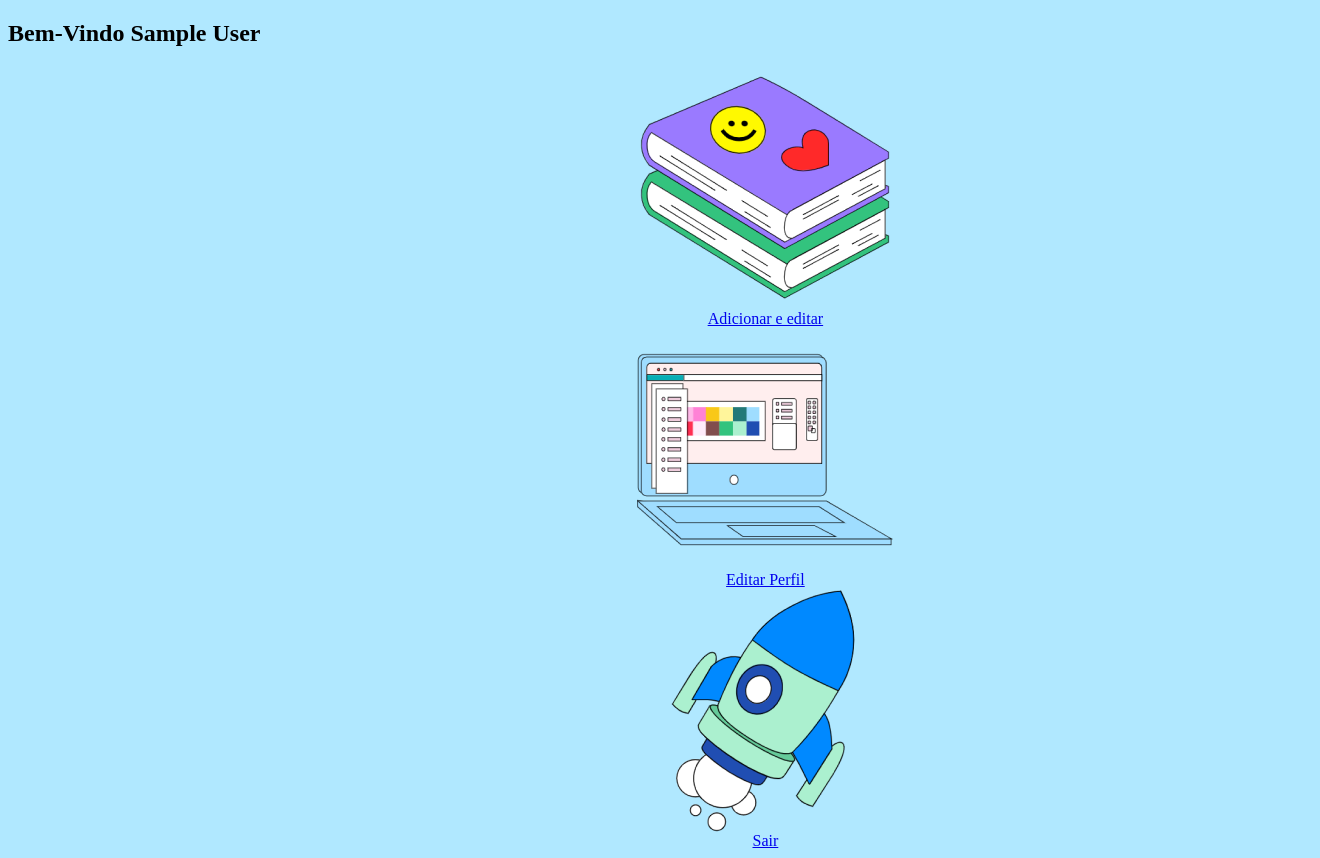
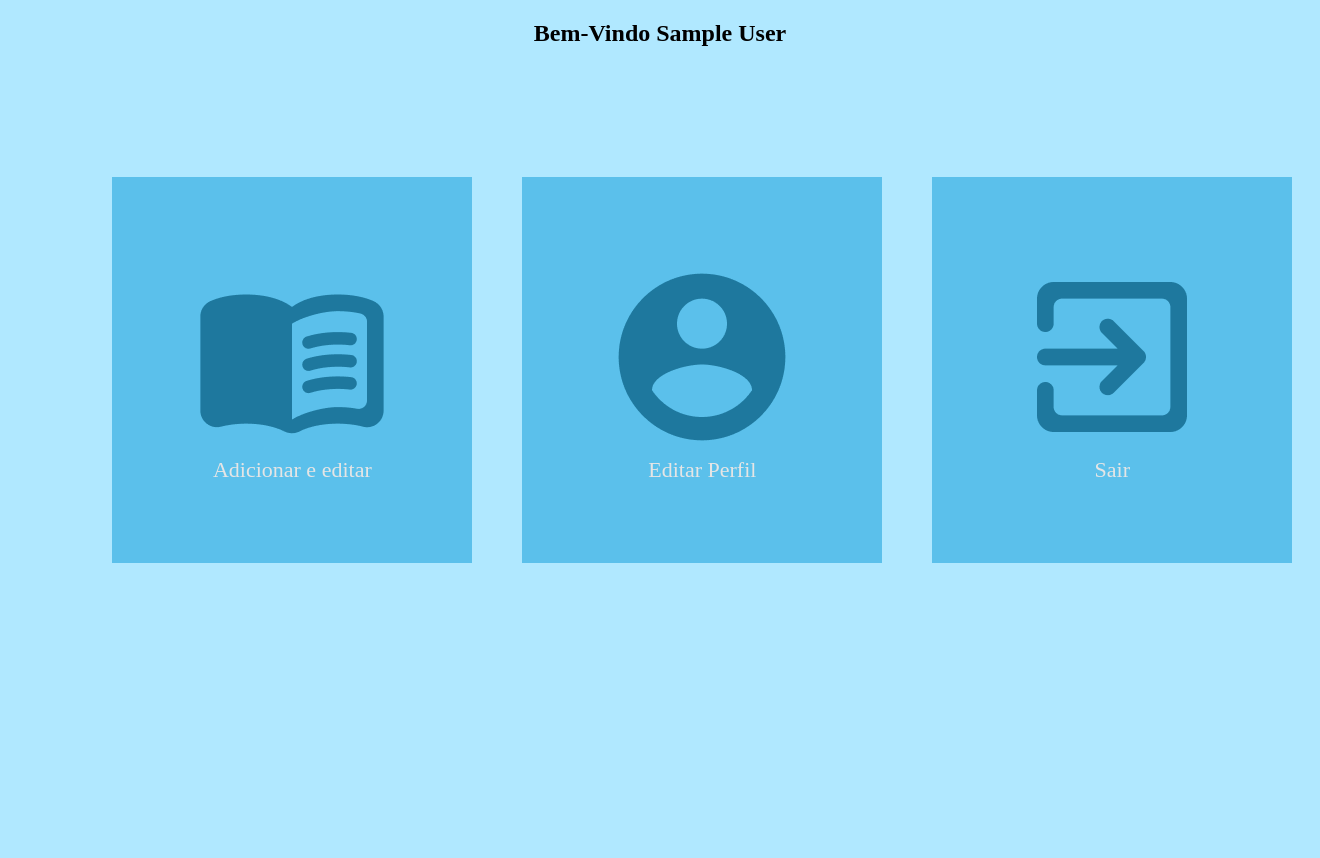
Before and after one commit to Giovanna-GS/Colecionaveis, a PHP site: page /home.php in a window 1320 px wide. After the commit the page ends 563 px from the top, so only its background shows below. Run offline with PHP 8.4, Linux system fonts and the light colour scheme; the visitor is signed in with stand-in values (Sample User, id 1).

Commit message:
home change

```diff
--- a/adicionar.php
+++ b/adicionar.php
@@ -56,7 +56,7 @@ else{
 <body>
 
 <nav>
-<?php echo $_SESSION['name'] ?>
+<p class="logo"><?php echo $_SESSION['name'] ?></p>
     <a href="home.php">Pagina Inicial</a>
     <a href="produtos.php">Ver produtos</a>
     <a href="logout.php">Sair</a>
--- a/home.php
+++ b/home.php
@@ -18,18 +18,18 @@ $resultado = mysqli_query($strcon, "SELECT * FROM usuarios");
   <title>Pagina Inicial</title>
 </head>
 <body>
-<h2>Bem-Vindo <?php echo $_SESSION['name'] ?></h2>
+<h2 class="titulo">Bem-Vindo <?php echo $_SESSION['name'] ?></h2>
 <div class="home">
 <div class="bloco">
-  <img src="assets/ver.png" alt="books">
+  <img src="assets/produtos.png" alt="books">
   <a href="produtos.php">Adicionar e editar</a>
 </div>
 <div class="bloco">
-  <img src="assets/perfil.png" alt="notebook">
+  <img src="assets/perfilAlt.png" alt="notebook">
   <a href="perfil.php">Editar Perfil</a>
 </div>
 <div class="bloco">
-  <img src="assets/sair.png" alt="">
+  <img src="assets/logout.png" alt="">
   <a href="logout.php">Sair</a>
 </div>
 </div>
--- a/perfil.php
+++ b/perfil.php
@@ -88,7 +88,7 @@
     else{
       $hashsenha = trim(password_hash($senha, PASSWORD_DEFAULT));
       $sql1 = " UPDATE usuarios
-      SET nome = '$nomeNovo', sobrenome = '$sobrenomeNovo', email = '$email', endereco = '$enderecoNovo', numero = '$numero', cidade = '$cidadeNova', senha = '$hashsenha'
+      SET nome = '$nomeNovo', sobrenome = '$sobrenomeNovo', email = '$email', endereco = '$enderecoNovo', numero = '$numero',  cidade = '$cidadeNova', senha = '$hashsenha'
       WHERE id = '$id'";
       $atualizar = mysqli_query($strcon, $sql1) or die ("Erro de conexão");
       header("LOCATION: home.php");
--- a/style.css
+++ b/style.css
@@ -72,16 +72,28 @@ nav a:hover{
   padding: 15px;
 }
 .home{
-  margin-left: 20%;
+  margin-left: 8%;
+  display: flex;
+  margin-top: 10%;
 
 }
 .bloco{
-
   display: flex;
   flex-direction: column;
   align-items: center;
   margin-right: 50px;
+  background-color: #5BC0EB;
+  padding: 80px;
 }
+.bloco a{
+  text-decoration: none;
+  color: #E5E5E5;
+  font-size: 22px;
+}
+.titulo{
+  text-align: center;
+
+  }
 
 .info{
   text-align: center;
```
Also changed, not shown: assets/logout.png (added), assets/perfilAlt.png (added), assets/produtos.png (added).
